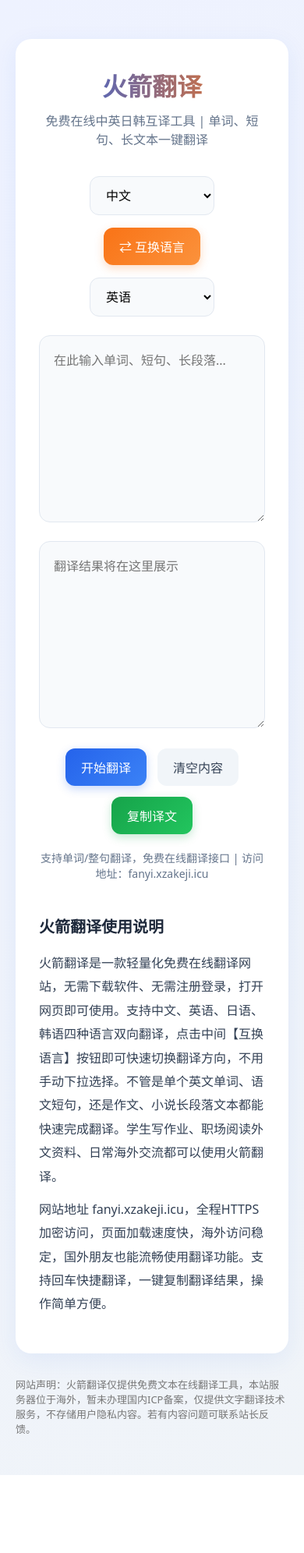
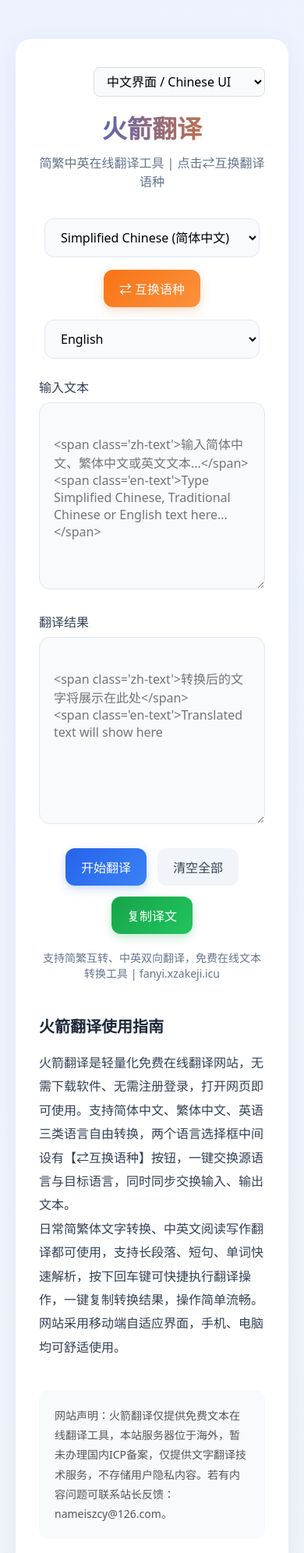
Before and after one commit to xzakeji/fanyi, a plain HTML site: page index.html in a window 390 px wide. Shown: the top 1992 px of the page at 78% size. Before the commit the page ends 1892 px from the top, so only its background shows below. Drawn offline with Linux system fonts and the light colour scheme.

Commit message:
Update index.html for language and content changes

```diff
--- a/index.html
+++ b/index.html
@@ -1,30 +1,30 @@
 <!DOCTYPE html>
-<html lang="zh-CN">
+<html lang="en">
 <head>
     <meta charset="UTF-8">
     <meta name="viewport" content="width=device-width, initial-scale=1.0, maximum-scale=1.0">
-    <title>火箭翻译 - 免费在线中英日韩单词句子翻译工具 fanyi.xzakeji.icu</title>
+    <title>Rocket Translate - 火箭翻译 | Simplified/Traditional Chinese & English Translator</title>
     <link rel="canonical" href="https://fanyi.xzakeji.icu/">
     <link rel="icon" href="/favicon_001.ico" sizes="any" type="image/x-icon">
     <link rel="icon" href="/favicon_001.ico" sizes="32x32">
     <link rel="icon" href="/favicon_001.ico" sizes="16x16">
     <link rel="apple-touch-icon" href="/favicon_001.ico">
     <meta name="theme-color" content="#2563eb">
-    <meta name="description" content="火箭翻译是免费在线翻译网站，支持中文、英语、日语、韩语互译，单词、短句、长段落一键翻译，无需注册，复制译文，访问地址fanyi.xzakeji.icu。">
-    <meta name="keywords" content="火箭翻译,在线翻译,免费翻译,中英翻译,单词翻译,句子翻译,中日翻译,中韩翻译,翻译工具">
+    <meta name="description" content="Rocket Translate/火箭翻译 免费在线翻译，支持简体中文、繁体中文、英语互译，一键切换网站界面中英文，无需注册登录。">
+    <meta name="keywords" content="火箭翻译,Rocket Translate,简繁转换,中英翻译,Simplified Chinese,Traditional Chinese,English Translator">
     <meta name="robots" content="index,follow">
     <meta property="og:type" content="website">
-    <meta property="og:title" content="火箭翻译 - 免费在线中英日韩单词句子翻译工具">
-    <meta property="og:description" content="火箭翻译免费在线翻译，支持中英日韩互译，单词、长句一键翻译，免登录直接使用。">
+    <meta property="og:title" content="Rocket Translate - 火箭翻译 简繁中英翻译工具">
+    <meta property="og:description" content="支持简体、繁体、英文互译，界面一键中英文切换，一键互换翻译语种">
     <meta property="og:url" content="https://fanyi.xzakeji.icu/">
-    <meta property="og:site_name" content="火箭翻译">
+    <meta property="og:site_name" content="火箭翻译 | Rocket Translate">
     <script type="application/ld+json">
     {
         "@context": "https://schema.org",
         "@type": "WebSite",
-        "name": "火箭翻译",
+        "name": "火箭翻译 Rocket Translate",
         "url": "https://fanyi.xzakeji.icu/",
-        "description": "火箭翻译免费在线翻译工具，支持中英日韩单词、句子段落翻译",
+        "description": "免费在线翻译工具，支持简体中文、繁体中文、英语互译，界面中英文切换",
         "potentialAction": {
             "@type": "SearchAction",
             "target": "https://fanyi.xzakeji.icu/",
@@ -37,7 +37,7 @@
             margin: 0;
             padding: 0;
             box-sizing: border-box;
-            font-family: system-ui, -apple-system, "Microsoft YaHei", sans-serif;
+            font-family: system-ui, -apple-system, Arial, "Microsoft YaHei", sans-serif;
         }
         body {
             background: linear-gradient(135deg, #eef2ff 0%, #f0f4f8 100%);
@@ -53,6 +53,16 @@
             border-radius: 20px;
             box-shadow: 0 8px 30px rgba(37, 99, 235, 0.08);
             padding: 36px 30px;
+        }
+        .lang-switch-wrap {
+            text-align: right;
+            margin-bottom: 16px;
+        }
+        #uiLangSwitch {
+            padding: 6px 12px;
+            border-radius: 8px;
+            border: 1px solid #ddd;
+            cursor: pointer;
         }
         h1 {
             text-align: center;
@@ -82,7 +92,7 @@
             border-radius: 12px;
             border: 1px solid #e2e8f0;
             font-size: 16px;
-            min-width: 160px;
+            min-width: 220px;
             background: #f8fafc;
             transition: all 0.25s ease;
             cursor: pointer;
@@ -117,6 +127,11 @@
             grid-template-columns: 1fr 1fr;
             gap: 24px;
             margin-bottom: 26px;
+        }
+        .box-title {
+            margin-bottom:8px;
+            font-weight:500;
+            color:#334155;
         }
         textarea {
             width: 100%;
@@ -180,8 +195,14 @@
             color: #1e293b;
             margin-bottom: 12px;
         }
-        .intro-text p {
-            margin-bottom: 12px;
+        .statement-box {
+            margin-top: 40px;
+            padding: 20px;
+            background-color: #f8fafc;
+            border-radius: 12px;
+            font-size: 14px;
+            line-height: 1.8;
+            color: #555;
         }
         /* 移动端自适应 */
         @media(max-width:640px){
@@ -195,47 +216,113 @@
                 flex-direction:column;
             }
         }
+        /* 英文界面隐藏中文内容 */
+        .lang-en .zh-text { display: none; }
+        .lang-zh .en-text { display: none; }
     </style>
 </head>
-<body>
+<body class="lang-zh">
     <div class="container">
         <div class="card-box">
-            <h1>火箭翻译</h1>
-            <p class="sub-title">免费在线中英日韩互译工具 | 单词、短句、长文本一键翻译</p>
+            <!-- 界面语言切换下拉（切换全站操作文字，不改变翻译语种） -->
+            <div class="lang-switch-wrap">
+                <select id="uiLangSwitch">
+                    <option value="zh">中文界面 / Chinese UI</option>
+                    <option value="en">英文界面 / English UI</option>
+                </select>
+            </div>
+
+            <h1>
+                <span class="zh-text">火箭翻译</span>
+                <span class="en-text">Rocket Translate</span>
+            </h1>
+            <p class="sub-title">
+                <span class="zh-text">简繁中英在线翻译工具 | 点击⇄互换翻译语种</span>
+                <span class="en-text">Free Translator for Simplified/Traditional Chinese & English | Click ⇄ Swap Languages</span>
+            </p>
 
             <div class="switch-row">
+                <!-- 【翻译语种固定不变】三选一：简中 / 繁中 / English -->
                 <select id="fromLang">
-                    <option value="zh">中文</option>
-                    <option value="en">英语</option>
-                    <option value="ja">日语</option>
-                    <option value="ko">韩语</option>
+                    <option value="zh-CN">Simplified Chinese (简体中文)</option>
+                    <option value="zh-TW">Traditional Chinese (繁體中文)</option>
+                    <option value="en">English</option>
                 </select>
-                <button id="swapLangBtn">⇄ 互换语言</button>
+                <button id="swapLangBtn">
+                    <span class="zh-text">⇄ 互换语种</span>
+                    <span class="en-text">⇄ Swap</span>
+                </button>
                 <select id="toLang">
-                    <option value="en">英语</option>
-                    <option value="zh">中文</option>
-                    <option value="ja">日语</option>
-                    <option value="ko">韩语</option>
+                    <option value="en">English</option>
+                    <option value="zh-CN">Simplified Chinese (简体中文)</option>
+                    <option value="zh-TW">Traditional Chinese (繁體中文)</option>
                 </select>
             </div>
 
             <div class="box-wrap">
-                <textarea id="inputText" placeholder="在此输入单词、短句、长段落..."></textarea>
-                <textarea id="outputText" readonly placeholder="翻译结果将在这里展示"></textarea>
+                <div>
+                    <div class="box-title">
+                        <span class="zh-text">输入文本</span>
+                        <span class="en-text">Input Text</span>
+                    </div>
+                    <textarea id="inputText" placeholder="
+<span class='zh-text'>输入简体中文、繁体中文或英文文本...</span>
+<span class='en-text'>Type Simplified Chinese, Traditional Chinese or English text here...</span>"></textarea>
+                </div>
+                <div>
+                    <div class="box-title">
+                        <span class="zh-text">翻译结果</span>
+                        <span class="en-text">Translation Result</span>
+                    </div>
+                    <textarea id="outputText" readonly placeholder="
+<span class='zh-text'>转换后的文字将展示在此处</span>
+<span class='en-text'>Translated text will show here"></textarea>
+                </div>
             </div>
 
             <div class="btn-group">
-                <button id="translateBtn">开始翻译</button>
-                <button id="clearBtn">清空内容</button>
-                <button id="copyBtn">复制译文</button>
+                <button id="translateBtn">
+                    <span class="zh-text">开始翻译</span>
+                    <span class="en-text">Translate Now</span>
+                </button>
+                <button id="clearBtn">
+                    <span class="zh-text">清空全部</span>
+                    <span class="en-text">Clear All</span>
+                </button>
+                <button id="copyBtn">
+                    <span class="zh-text">复制译文</span>
+                    <span class="en-text">Copy Result</span>
+                </button>
             </div>
 
-            <div class="tip">支持单词/整句翻译，免费在线翻译接口 | 访问地址：fanyi.xzakeji.icu</div>
+            <div class="tip">
+                <span class="zh-text">支持简繁互转、中英双向翻译，免费在线文本转换工具 | fanyi.xzakeji.icu</span>
+                <span class="en-text">Support Simplified ↔ Traditional Chinese, Chinese ↔ English bidirectional translation | fanyi.xzakeji.icu</span>
+            </div>
 
             <div class="intro-text">
-                <h2>火箭翻译使用说明</h2>
-                <p>火箭翻译是一款轻量化免费在线翻译网站，无需下载软件、无需注册登录，打开网页即可使用。支持中文、英语、日语、韩语四种语言双向翻译，点击中间【互换语言】按钮即可快速切换翻译方向，不用手动下拉选择。不管是单个英文单词、语文短句，还是作文、小说长段落文本都能快速完成翻译。学生写作业、职场阅读外文资料、日常海外交流都可以使用火箭翻译。</p>
-                <p>网站地址 fanyi.xzakeji.icu，全程HTTPS加密访问，页面加载速度快，海外访问稳定，国外朋友也能流畅使用翻译功能。支持回车快捷翻译，一键复制翻译结果，操作简单方便。</p>
+                <h2>
+                    <span class="zh-text">火箭翻译使用指南</span>
+                    <span class="en-text">How to Use Rocket Translate</span>
+                </h2>
+                <p class="zh-text">
+                    火箭翻译是轻量化免费在线翻译网站，无需下载软件、无需注册登录，打开网页即可使用。支持简体中文、繁体中文、英语三类语言自由转换，两个语言选择框中间设有【⇄互换语种】按钮，一键交换源语言与目标语言，同时同步交换输入、输出文本。
+                </p>
+                <p class="en-text">
+                    Rocket Translate is a lightweight free online translation tool. No software download or registration required, you can use it directly in your browser. It supports translation between Simplified Chinese, Traditional Chinese and English. Click the ⇄ Swap button to instantly exchange source and target languages, and swap text between input and output boxes automatically.
+                </p>
+                <p class="zh-text">
+                    日常简繁体文字转换、中英文阅读写作翻译都可使用，支持长段落、短句、单词快速解析，按下回车键可快捷执行翻译操作，一键复制转换结果，操作简单流畅。网站采用移动端自适应界面，手机、电脑均可舒适使用。
+                </p>
+                <p class="en-text">
+                    Perfect for daily Chinese-English writing & reading, Simplified / Traditional Chinese text conversion. Press Enter key to trigger quick translation, one-click copy translation results. Fully responsive design works smoothly on mobile phones and desktop computers.
+                </p>
+            </div>
+
+            <!-- 新增网站声明区块，带指定邮箱 -->
+            <div class="statement-box">
+                <p class="zh-text">网站声明：火箭翻译仅提供免费文本在线翻译工具，本站服务器位于海外，暂未办理国内ICP备案，仅提供文字翻译技术服务，不存储用户隐私内容。若有内容问题可联系站长反馈：nameiszcy@126.com。</p>
+                <p class="en-text">Site Statement: Rocket Translate only provides free online text translation tools. The server is located overseas and has not completed domestic ICP filing. It only provides text translation technical services and does not store users' private data. Contact webmaster for any issues: nameiszcy@126.com.</p>
             </div>
         </div>
     </div>
@@ -249,24 +336,41 @@
         const clearBtn = document.getElementById('clearBtn');
         const copyBtn = document.getElementById('copyBtn');
         const swapLangBtn = document.getElementById('swapLangBtn');
+        const uiLangSwitch = document.getElementById('uiLangSwitch');
+        const bodyDom = document.body;
 
+        // 读取本地存储用户上次界面语言，自动加载
+        let savedUiLang = localStorage.getItem('rocketTranslateUiLang') || 'zh';
+        bodyDom.className = `lang-${savedUiLang}`;
+        uiLangSwitch.value = savedUiLang;
+
+        // 切换界面语言（只改按钮/标题/说明文字，翻译语种下拉完全不动）
+        uiLangSwitch.addEventListener('change', function(){
+            const selectedLang = this.value;
+            bodyDom.className = `lang-${selectedLang}`;
+            localStorage.setItem('rocketTranslateUiLang', selectedLang);
+        })
+
+        // 翻译接口函数
         async function runTranslate() {
             const text = inputText.value.trim();
             if (!text) {
-                alert('请输入需要翻译的内容');
+                if(bodyDom.classList.contains('lang-zh')) alert('请输入需要转换的文字内容');
+                else alert('Please enter text to translate');
                 return;
             }
-            outputText.value = "翻译加载中...";
+            outputText.value = bodyDom.classList.contains('lang-zh') ? "转换加载中..." : "Loading translation...";
             try {
-                const res = await fetch(`https://api.mymemory.translated.net/get?q=${encodeURIComponent(text)}&langpair=${fromLang.value}|${toLang.value}`);
+                const apiUrl = `https://api.mymemory.translated.net/get?q=${encodeURIComponent(text)}&langpair=${fromLang.value}|${toLang.value}`;
+                const res = await fetch(apiUrl);
                 const data = await res.json();
                 outputText.value = data.responseData.translatedText;
             } catch (err) {
-                outputText.value = "翻译接口访问失败，请稍后重试";
+                outputText.value = bodyDom.classList.contains('lang-zh') ? "接口访问失败，请稍后重试" : "API connection failed, please try again later";
             }
         }
 
-        // 互换语言+互换文本
+        // 互换翻译语种功能（完全保留，翻译语种交换）
         swapLangBtn.addEventListener('click', () => {
             const tempLang = fromLang.value;
             fromLang.value = toLang.value;
@@ -278,6 +382,7 @@
         })
 
         translateBtn.addEventListener('click', runTranslate);
+        // 回车快捷翻译（Shift+Enter换行）
         inputText.addEventListener('keydown', e => {
             if (e.key === 'Enter' && !e.shiftKey) {
                 e.preventDefault();
@@ -285,19 +390,19 @@
             }
         })
 
+        // 清空输入输出框
         clearBtn.addEventListener('click', () => {
             inputText.value = '';
             outputText.value = '';
         })
 
+        // 复制译文弹窗区分中英文提示
         copyBtn.addEventListener('click', async () => {
             if (!outputText.value) return;
             await navigator.clipboard.writeText(outputText.value);
-            alert('译文复制成功');
+            if(bodyDom.classList.contains('lang-zh')) alert('转换文本复制成功！');
+            else alert('Translation copied successfully!');
         })
     </script>
-    <p style="margin-top:30px;font-size:13px;color:#777;">
-网站声明：火箭翻译仅提供免费文本在线翻译工具，本站服务器位于海外，暂未办理国内ICP备案，仅提供文字翻译技术服务，不存储用户隐私内容。若有内容问题可联系站长反馈。
-</p>
 </body>
 </html>
```
